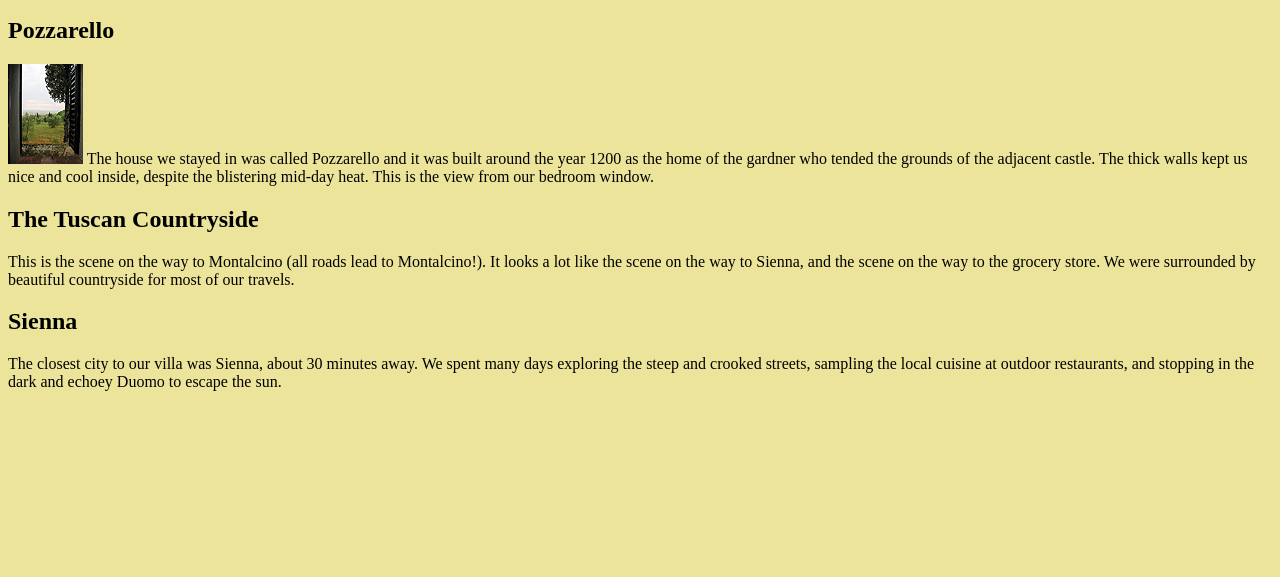
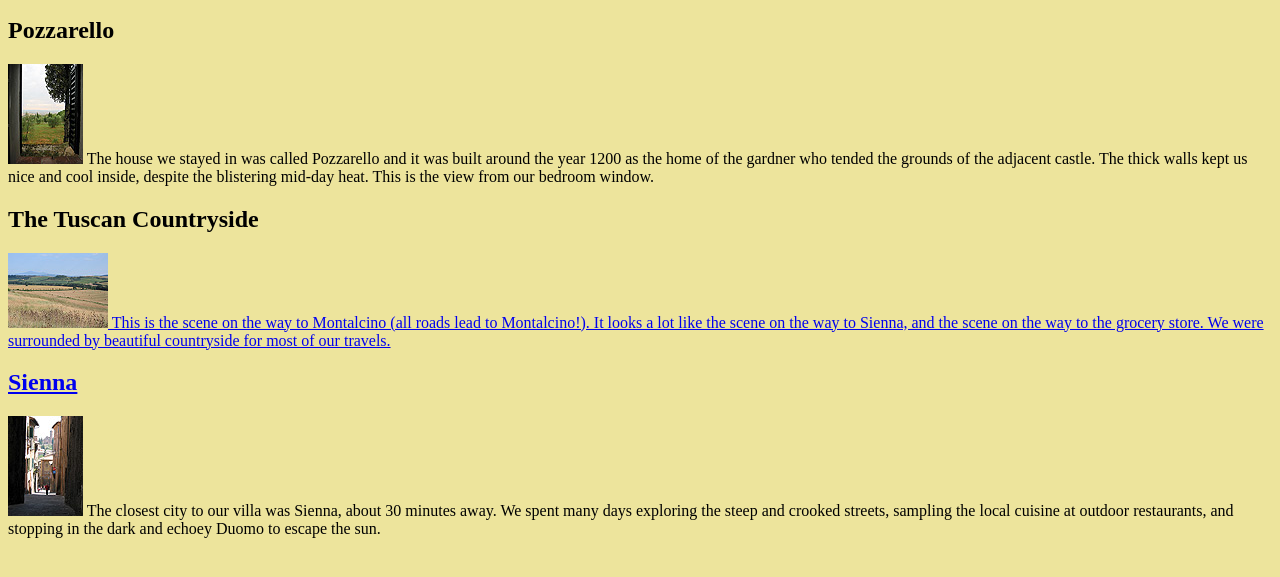
Before and after one commit to cedanielson/learning-web-design, a plain HTML site: page tuscany/index.html in a window 1280 px wide. Shown: the part 101-678 px from the top of the page. Drawn offline with Linux system fonts and the light colour scheme.

Commit message:
ch 7 finished

```diff
--- a/tuscany/index.html
+++ b/tuscany/index.html
@@ -17,10 +17,12 @@
 <p><a href="window.html"><img src="thumbnails/window_thumb.jpg" alt="view from the bedroom window" width="75" height="100"></a> The house we stayed in was called Pozzarello and it was built around the year 1200 as the home of the gardner who tended the grounds of the adjacent castle. The thick walls kept us nice and cool inside, despite the blistering mid-day heat. This is the view from our bedroom window.</p>
 
 <h2>The Tuscan Countryside</h2>
-<p>This is the scene on the way to Montalcino (all roads lead to Montalcino!). It looks a lot like the scene on the way to Sienna, and the scene on the way to the grocery store. We were surrounded by beautiful countryside for most of our travels.</p>
+<p><a href="countryside.html"><img src="thumbnails/countryside_thumb.jpg" alt="view of the rolling tuscan hills" width="100" height="75">
+This is the scene on the way to Montalcino (all roads lead to Montalcino!). It looks a lot like the scene on the way to Sienna, and the scene on the way to the grocery store. We were surrounded by beautiful countryside for most of our travels.</p>
 
 <h2>Sienna</h2>
-<p>The closest city to our villa was Sienna, about 30 minutes away. We spent many days exploring the steep and crooked streets, sampling the local cuisine at outdoor restaurants, and stopping in the dark and echoey Duomo to escape the sun.</p>
+<p><a href="sienna.html"><img src="thumbnails/sienna_thumb.jpg" alt="view from the bedroom window" width="75" height="100"></a>
+The closest city to our villa was Sienna, about 30 minutes away. We spent many days exploring the steep and crooked streets, sampling the local cuisine at outdoor restaurants, and stopping in the dark and echoey Duomo to escape the sun.</p>
 
 
 </body>
```
Also changed, not shown: tuscany/countryside.html (+1 -1 lines), tuscany/sienna.html (+1 -1 lines).
